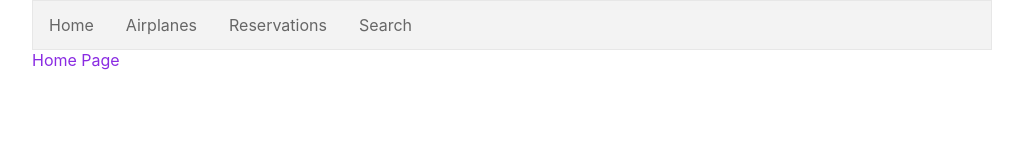
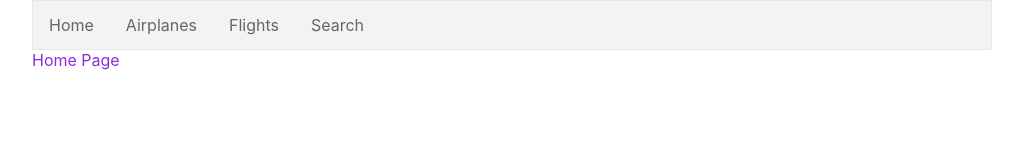
Before and after one commit to DaniiBlack/react-burning-airlines, a React (Create React App) app: page / in a window 1280 px wide. Shown: the top 160 px of the page, without its empty margins (128-1151 px from the left). Built offline with nearby package versions, Linux system fonts and the light colour scheme.

Commit message:
created a BurningAirlines.jsx file which will be the only tag to be called in App.js and itself will call other component tags.

```diff
--- a/src/components/App.jsx
+++ b/src/components/App.jsx
@@ -1,14 +1,11 @@
 import React from "react";
 import '../css/app.css';
 
-import Nav from './Nav';
-import Flight from './Flight';
+import BurningAirlines from './BurningAirlines';
 
 function App() {
   return (
-    <div>
-      <Nav/>
-    </div>
+    <BurningAirlines/>
   );
 }
 
--- /dev/null
+++ b/src/components/BurningAirlines.jsx
@@ -0,0 +1,15 @@
+import React, {Component} from 'react';
+
+import Nav from './Nav';
+
+class BurningAirlines extends Component {
+  render() {
+    return (
+      <div>
+        <Nav/>
+      </div>
+    )
+  }
+}
+
+export default BurningAirlines;
--- a/src/components/Nav.jsx
+++ b/src/components/Nav.jsx
@@ -1,4 +1,4 @@
-import React from "react";
+import React, {Component} from "react";
 import {
   BrowserRouter as Router,
   Switch,
@@ -12,7 +12,8 @@ import Flights from './Flights.jsx';
 import Flight from './Flight.jsx';
 import Search from './Search.jsx';
 
-function Nav() {
+class Nav extends Component {
+  render() {
     return(
       <Router>
         <div className="App">
@@ -25,7 +26,7 @@ function Nav() {
                 <Link to="/airplanes">Airplanes</Link>
               </li>
               <li>
-                <Link to="/reservations">Reservations</Link>
+                <Link to="/flights">Flights</Link>
               </li>
               <li>
                 <Link to="/search">Search</Link>
@@ -57,5 +58,7 @@ function Nav() {
       </Router>
     );
   }
+}
+
 
 export default Nav;
```
Lines whose indentation alone changed are shown as unchanged.
